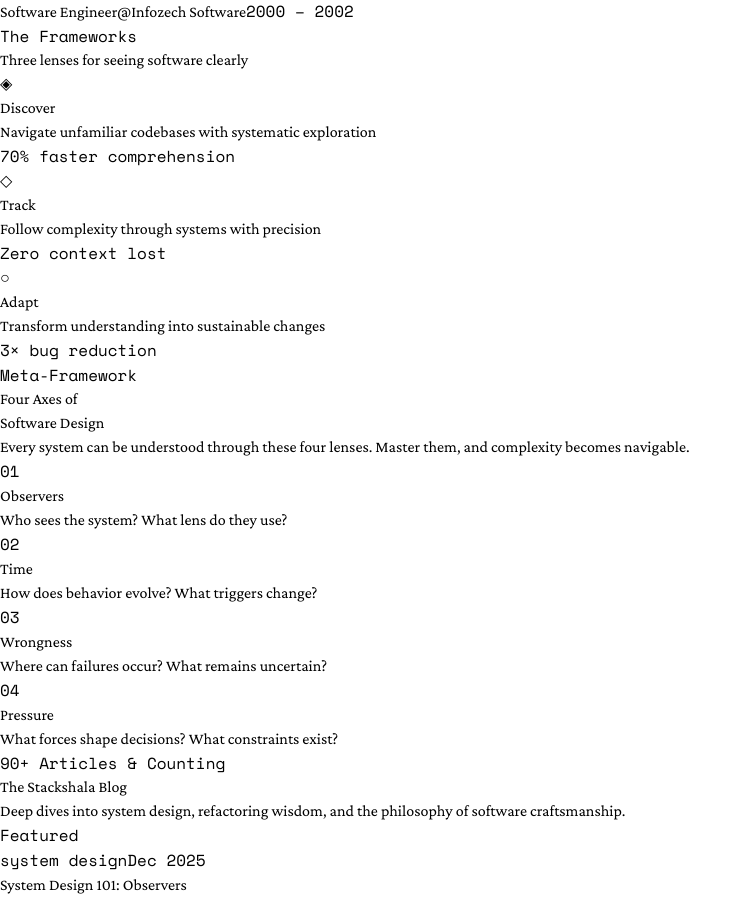
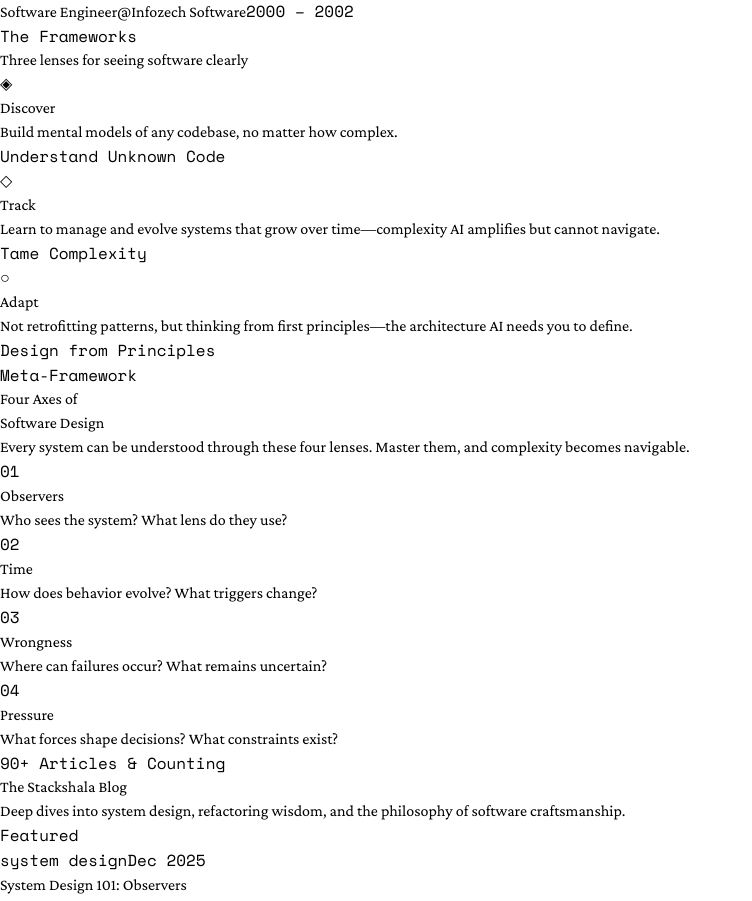
Before and after one commit to maneeshchaturvedi/portfolio, a React (Vite) app: page / in a window 1280 px wide. Shown: the part 1620-2521 px from the top of the page, without its empty margins (0-752 px from the left). Built offline with nearby package versions, Linux system fonts and the light colour scheme.

Commit message:
improved description of stackshala frameworks

```diff
--- a/src/App.jsx
+++ b/src/App.jsx
@@ -41,20 +41,23 @@ const Portfolio = () => {
   const frameworks = [
     {
       name: "Discover",
-      description: "Navigate unfamiliar codebases with systematic exploration",
-      metric: "70% faster comprehension",
+      description:
+        "Build mental models of any codebase, no matter how complex.",
+      metric: "Understand Unknown Code",
       icon: "◈",
     },
     {
       name: "Track",
-      description: "Follow complexity through systems with precision",
-      metric: "Zero context lost",
+      description:
+        "Learn to manage and evolve systems that grow over time—complexity AI amplifies but cannot navigate.",
+      metric: "Tame Complexity",
       icon: "◇",
     },
     {
       name: "Adapt",
-      description: "Transform understanding into sustainable changes",
-      metric: "3× bug reduction",
+      description:
+        "Not retrofitting patterns, but thinking from first principles—the architecture AI needs you to define.",
+      metric: "Design from Principles",
       icon: "○",
     },
   ];
@@ -75,21 +78,6 @@ const Portfolio = () => {
     {
       axis: "Pressure",
       insight: "What forces shape decisions? What constraints exist?",
-    },
-  ];
-
-  const experience = [
-    {
-      company: "Microsoft",
-      role: "Principal Engineer",
-      years: "Building at scale",
-    },
-    { company: "Target", role: "Principal Engineer", years: "Retail systems" },
-    { company: "Intuit", role: "Principal Engineer", years: "Financial tech" },
-    {
-      company: "Lowe's",
-      role: "Principal Engineer",
-      years: "Enterprise systems",
     },
   ];
 
```
